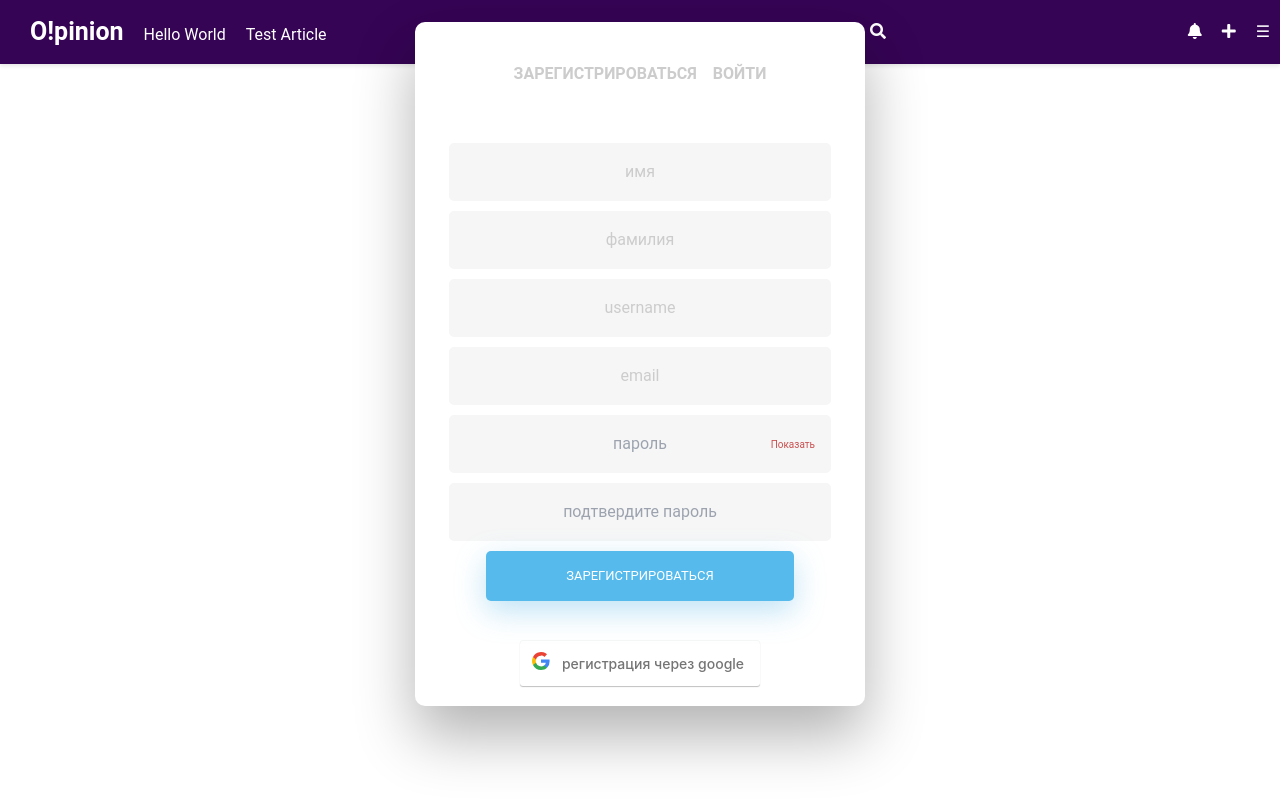
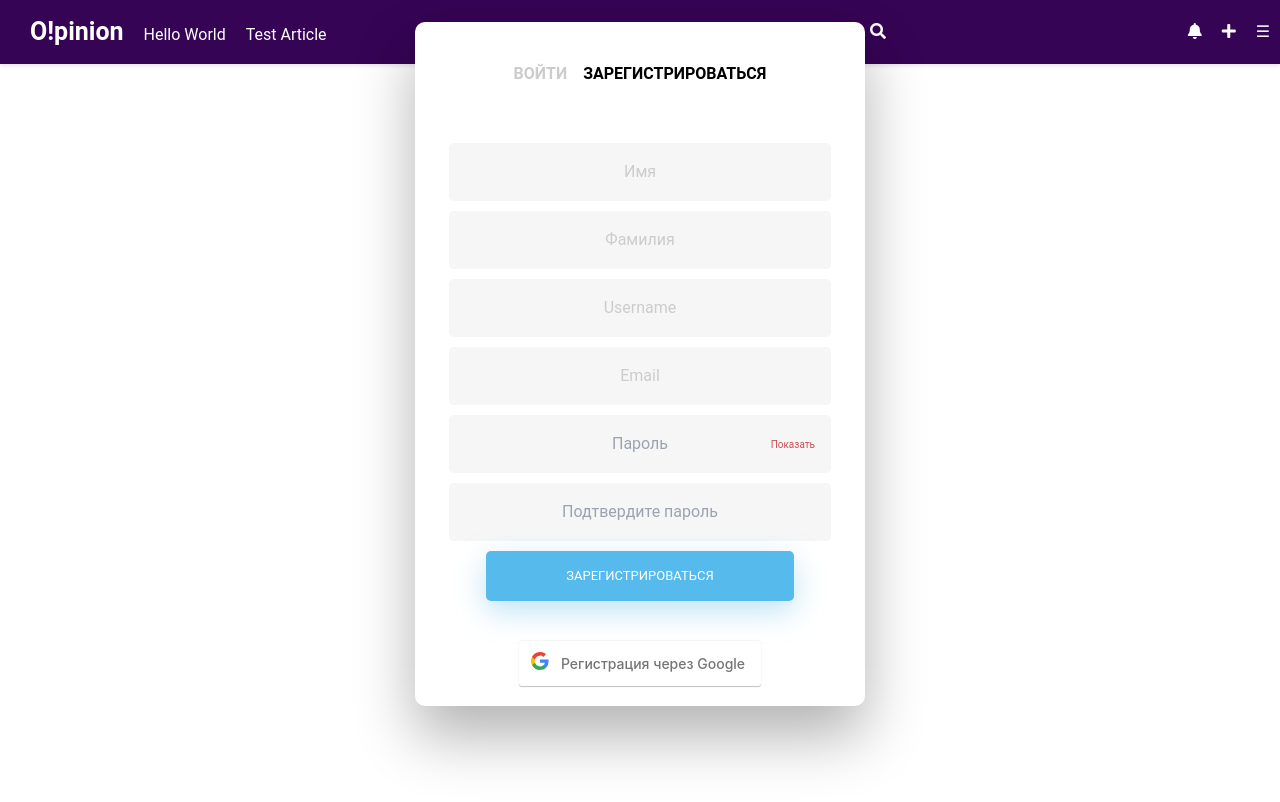
Before and after one commit to shinemettd/O-pinion-Vue3, a Vue app: page /register in a window 1280 px wide. Shown: the top 802 px of the page. Built offline with nearby package versions, Linux system fonts and the light colour scheme.

Commit message:
changed a links to router-links

```diff
--- a/src/components/Auth.vue
+++ b/src/components/Auth.vue
@@ -2,24 +2,25 @@
   <div class="wrapper fadeInDown">
     <div id="formContent">
 
-      <h2 class="inactive underlineHover">Войти</h2>
-      <a href="/register"><h2 class="inactive underlineHover">Зарегистрироваться</h2></a>
+      <h2 class="inactive text-black cursor-default">Войти</h2>
+      <router-link to="/register"><h2 class="inactive underlineHover">Зарегистрироваться</h2></router-link>
+<!--      <a href="/register"><h2 class="inactive underlineHover">Зарегистрироваться</h2></a>-->
 
       <div class="fadeIn first"></div>
 
       <form @submit.prevent="login">
-        <input type="text" v-model="email" id="email" class="fadeIn second" name="email" placeholder="email">
+        <input type="text" v-model="email" id="email" class="fadeIn second" name="email" placeholder="Email">
         <input type="password" v-model="password" id="password" class="fadeIn third" name="password"
-               placeholder="пароль">
+               placeholder="Пароль">
         <input type="submit" class="fadeIn fourth" value="Войти">
       </form>
 
       <button type="button" class="bbbd-btn" style="margin-bottom: 20px">
-        забыли пароль
+        Забыли пароль?
       </button>
 
       <button type="button" class="login-with-google-btn" style="margin-bottom: 20px">
-        через google
+        Войти через Google
       </button>
 
     </div>
--- a/src/components/Register.vue
+++ b/src/components/Register.vue
@@ -1,19 +1,17 @@
 <template>
   <div class="wrapper fadeInDown">
     <div id="formContent">
-
-      <h2 class="inactive underlineHover">Зарегистрироваться</h2>
-      <a href="/auth"><h2 class="inactive underlineHover">Войти</h2></a>
-
-
+<!--      <a href="/auth"><h2 class="inactive underlineHover">Войти</h2></a>-->
+      <router-link to="/auth"><h2 class="inactive underlineHover">Войти</h2></router-link>
+      <h2 class="inactive text-black">Зарегистрироваться</h2>
       <div class="fadeIn first">
       </div>
 
       <form @submit.prevent="register">
-        <input type="text" v-model="firstName" id="firstName" class="fadeIn second" name="firstName" placeholder="имя">
-        <input type="text" v-model="lastName" id="lastName" class="fadeIn second" name="lastName" placeholder="фамилия">
-        <input type="text" v-model="surname" id="surname" class="fadeIn second" name="surname" placeholder="username">
-        <input type="text" v-model="email" id="email" class="fadeIn second" name="email" placeholder="email">
+        <input type="text" v-model="firstName" id="firstName" class="fadeIn second" name="firstName" placeholder="Имя">
+        <input type="text" v-model="lastName" id="lastName" class="fadeIn second" name="lastName" placeholder="Фамилия">
+        <input type="text" v-model="surname" id="surname" class="fadeIn second" name="surname" placeholder="Username">
+        <input type="text" v-model="email" id="email" class="fadeIn second" name="email" placeholder="Email">
         <div class="password-wrapper">
           <input
             :type="showPassword ? 'text' : 'password'"
@@ -21,7 +19,7 @@
             id="password"
             class="fadeIn third"
             name="пароль"
-            placeholder="пароль"
+            placeholder="Пароль"
           />
           <button type="button" @click="togglePasswordVisibility" class="password-toggle">
             {{ showPassword ? 'Скрыть' : 'Показать' }}
@@ -34,13 +32,13 @@
           id="confirmPassword"
           class="fadeIn third"
           name="confirmPassword"
-          placeholder="подтвердите пароль"
+          placeholder="Подтвердите пароль"
         />
         <input type="submit" class="fadeIn fourth" value="Зарегистрироваться">
       </form>
 
       <button type="button" class="login-with-google-btn" style="margin-bottom: 20px">
-        регистрация через google
+        Регистрация через Google
       </button>
 
     </div>
```
